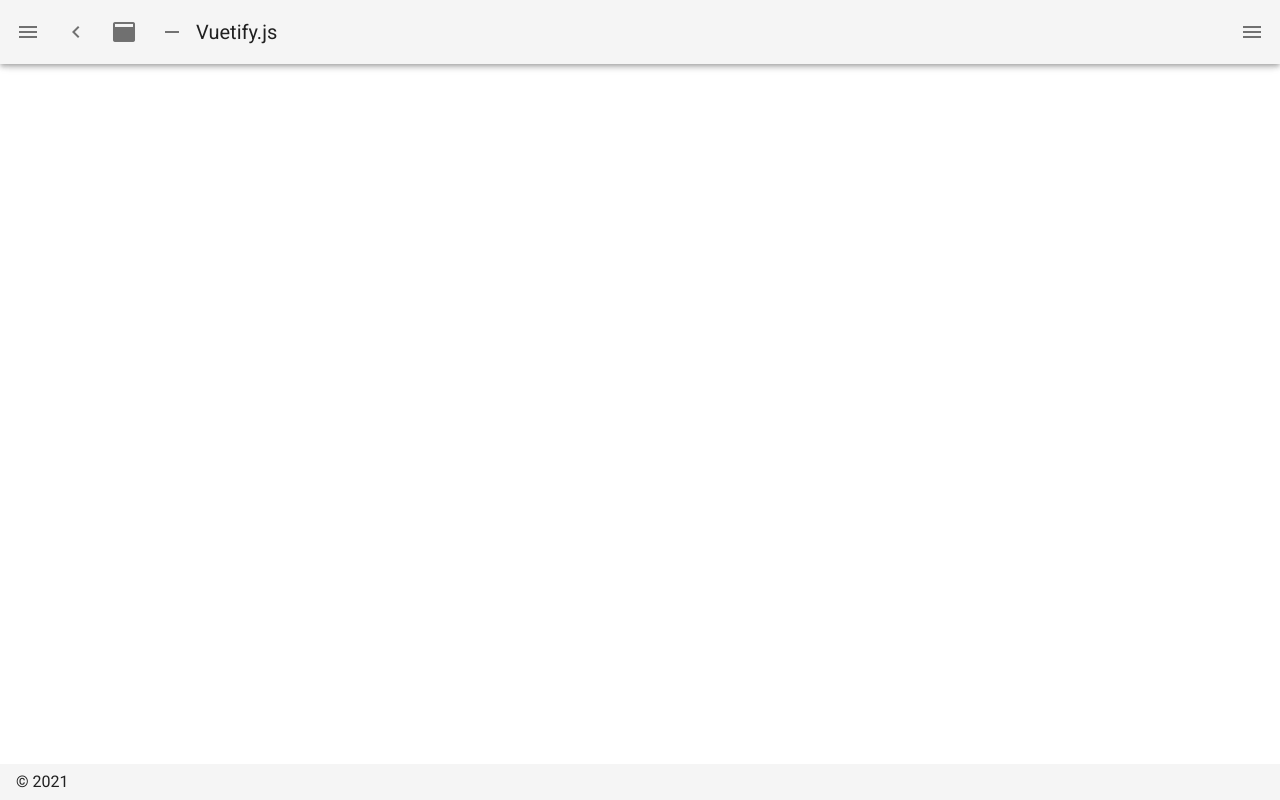
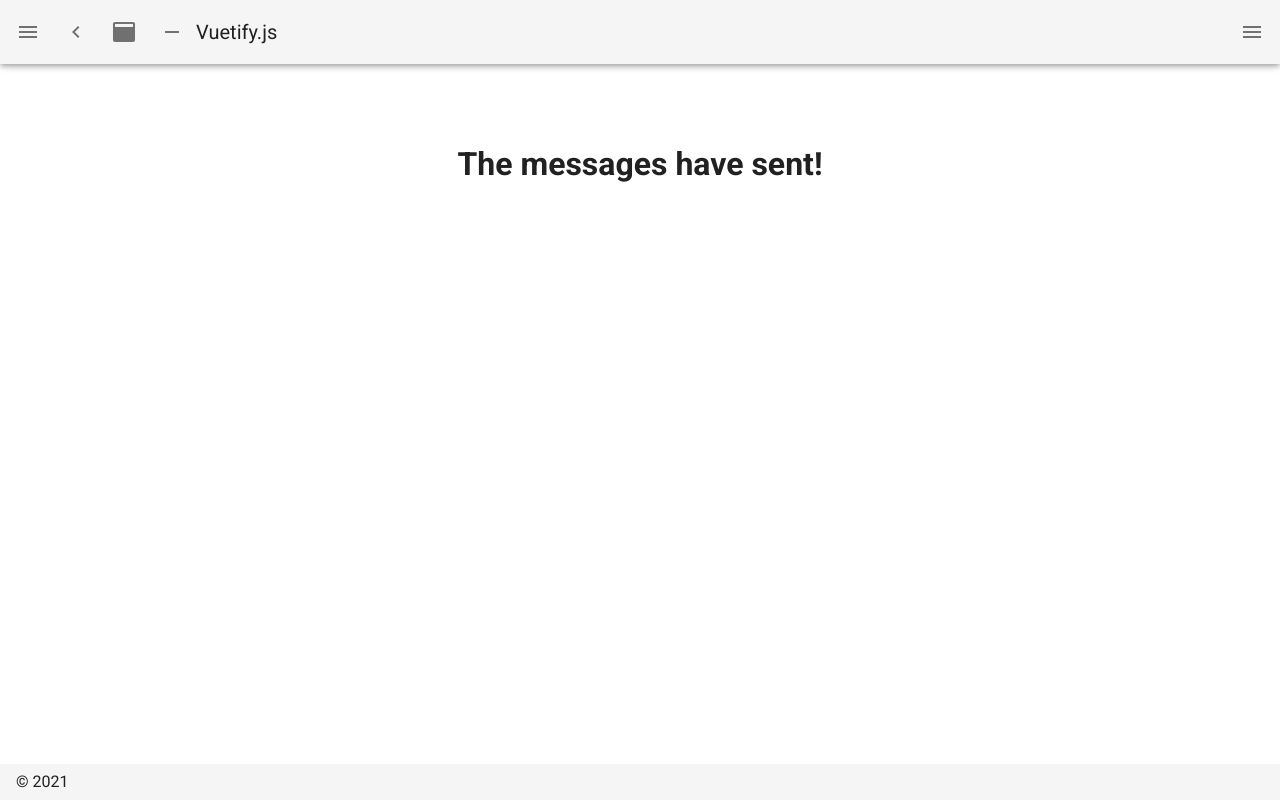
Before and after one commit to shun1121/form.run-nuxt, a Nuxt app: page /thanks in a window 1280 px wide. Before the commit this address had no page. Built offline with nearby package versions, Linux system fonts and the light colour scheme.

Commit message:
added thanks.vue

```diff
--- /dev/null
+++ b/pages/thanks.vue
@@ -0,0 +1,9 @@
+<template>
+    <v-row justify="center" align="center">
+        <v-col cols="12" sm="12" md="12" class="mt-16">
+            <h1 align="center">
+                The messages have sent!
+            </h1>
+        </v-col>
+    </v-row>
+</template>
```
